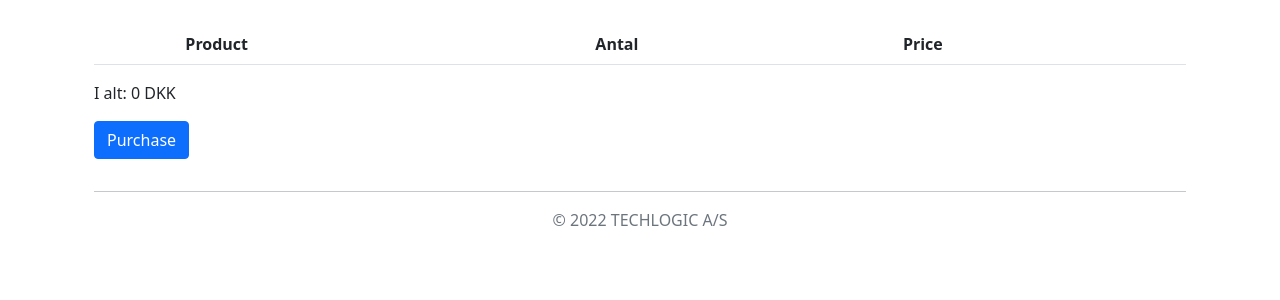
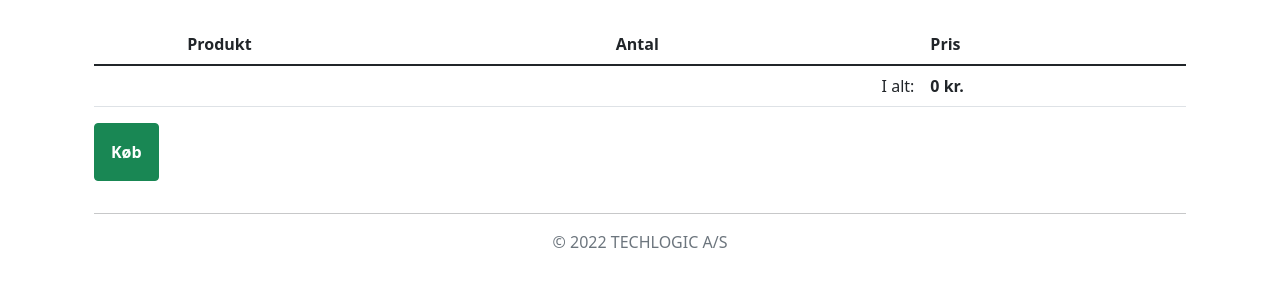
Before and after one commit to minilange/Informatik---projekt, a Flask app: page /cart in a window 1280 px wide. Shown: the part 73-373 px from the top of the page. Run offline with Flask 2, Linux system fonts and the light colour scheme; lists and menus that the app fills with data are empty.

Commit message:
Cart fixes

```diff
--- a/app.py
+++ b/app.py
@@ -187,13 +187,12 @@ def cart():
         totalPrice = 0
         if session.get("cart"):
             for key in session["cart"]:
-                for i in (session["cart"].get(key)):
-                    print(f"SELECT * FROM products WHERE id = {key[0]}")
-                    product = readDB(f"SELECT * FROM products WHERE id = {key[0]}")[0]
-                    products.append(product)
-                    totalPrice += product[2]
+                product = readDB(f"SELECT * FROM products WHERE id = {key}")[0]
+                product.append(session["cart"][key][0])
+                products.append(product)
+                totalPrice += product[2]
 
-
+        print(products)
         return render_template("cart.html", products=products, totalPrice=totalPrice)
 
 
--- a/templates/cart.html
+++ b/templates/cart.html
@@ -5,26 +5,32 @@
     <table class="table">
         <thead>
             <tr>
-                <th></th>
-                <th>Product</th>
-                <th>Antal</th>
-                <th>Price</th>
+                <th scope="col"></th>
+                <th scope="col">Produkt</th>
+                <th scope="col">Antal</th>
+                <th scope="col">Pris</th>
             </tr>
         </thead>
         <tbody>
             <form action="/cart" method="post">
                 {% for product in products %}
                 <tr>
-                    <td><img src="{{product[5]}}.png" alt="product image" style="width: 100px;"></td>
+                    <td scope="row"><img src="{{product[5]}}.png" alt="product image" style="width: 100px;"></td>
                     <td>{{ product[1] }}</td>
-                    <td><input placeholder="1" type="number" onfocusout="updateQuantity()" min="1" max="5"></td>
+                    <td><input placeholder="1" type="number" onfocusout="updateQuantity()" min="1" max="5" value={{ product[6] }}></td>
+                    <!-- <td>{{product[6]}}</td> -->
                     <td>{{ product[2] }}</td>
                 </tr>
                 {% endfor %}
             </tbody>
+            <tr>
+                <td></td>
+                <td></td>
+                <td class="text-end">I alt: </td>
+                <td><b>{{totalPrice}} kr.</b></td>
+            </tr>
         </table>
-        <p>I alt: {{totalPrice}} DKK</p>
-        <button class="btn btn-primary" type="submit">Purchase</button>
+                <button class="btn btn-success p-3" type="submit"><span class=""><b>Køb</b></span></button>
     </form>
 </div>
 {% endblock %}
```
